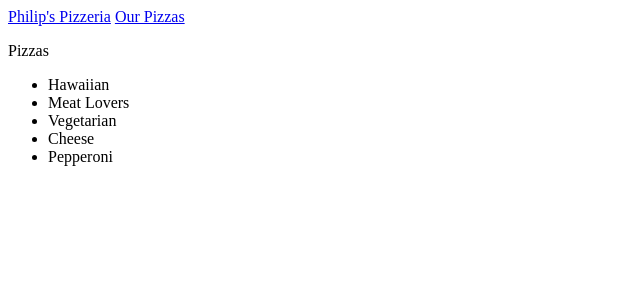
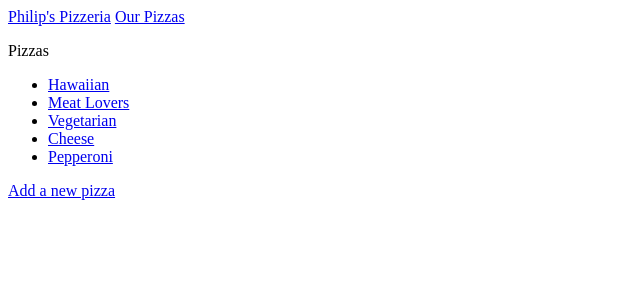
Before and after one commit to philipgarcia7/DjangoProject, a Django app: page /pizzas in a window 1280 px wide. Shown: the top 300 px of the page, without its empty margins (0-640 px from the left). Run offline with Django 3.2, Linux system fonts and the light colour scheme; data comes from the database, SQL or seed files in the repository; both versions use the stored data as it was after the commit.

Commit message:
django even more unchained

```diff
--- a/pizzas/templates/pizzas/pizzas.html
+++ b/pizzas/templates/pizzas/pizzas.html
@@ -7,10 +7,14 @@
 <ul>
     {% for p in pizzas %}
 
-    <li>{{ p }}</li>
+    <li>
+        <a href="{%url 'pizzas:pizza' p.id %}">{{ p }} </a>
+    </li>
     {% empty %}
     <li>No pizzas have been added yet.</li>
     {% endfor %}
 </ul>
 
+<a href="{% url 'pizzas:new_pizza' %}">Add a new pizza</a>
+
 {% endblock content %}
--- a/pizzas/urls.py
+++ b/pizzas/urls.py
@@ -7,5 +7,8 @@ app_name = 'pizzas'
 
 urlpatterns = [
     path('',views.index, name='index'),
-    path('pizzas',views.pizzas, name='pizzas')
+    path('pizzas',views.pizzas, name='pizzas'),
+    path('pizzas/<int:pizza_id>/',views.pizza,name='pizza'),
+    path('new_pizza/',views.new_pizza, name='new_pizza'),
+    path('new_topping/<int:pizza_id>/',views.new_topping, name='new_topping'),
     ]
--- a/pizzas/views.py
+++ b/pizzas/views.py
@@ -1,5 +1,8 @@
-from django.shortcuts import render
-from .models import Pizza
+from django.shortcuts import render, redirect
+
+from .forms import PizzaForm,ToppingForm
+from .models import Pizza, Topping
+
 
 # Create your views here.
 
@@ -14,3 +17,42 @@ def pizzas(request):
     context = {'pizzas':pizzas}
 
     return render(request,'pizzas/pizzas.html',context)
+
+
+def pizza(request,pizza_id):
+    pizza = Pizza.objects.get(id=pizza_id)
+    toppings = pizza.topping_set.all()
+
+    context = {'pizza':pizza,'toppings':toppings}
+
+    return render(request, 'pizzas/pizza.html', context)
+
+def new_pizza(request):
+    if request.method != 'POST':
+        form = PizzaForm
+    else:
+        form = PizzaForm(data=request.POST)
+
+        if form.is_valid():
+            new_pizza = form.save()
+
+            return redirect('pizza:pizzas')
+    context = {'form':form}
+    return render(request, 'pizzas/new_pizza.html',context)
+
+def new_topping(request, pizza_id):
+    pizza = Pizza.objects.get(id=pizza_id)
+
+    if request.method != 'POST':
+        form = ToppingForm()
+    else:
+        form = ToppingForm(data=request.POST)
+
+        if form.is_valid():
+            new_topping = form.save(commit=False)
+            new_topping.pizza = pizza
+            new_topping.save()
+            return redirect('pizzas:pizza',pizza_id=pizza_id)
+
+    context = {'form':form,'pizza':pizza}
+    return render(request, 'pizzas/new_topping.html',context)
```
Also changed, not shown: pizzas/forms.py (added, +17 -0 lines), pizzas/templates/pizzas/new_pizza.html (added, +18 -0 lines), pizzas/templates/pizzas/new_topping.html (added, +21 -0 lines), pizzas/templates/pizzas/pizza.html (added, +21 -0 lines), db.sqlite3.
